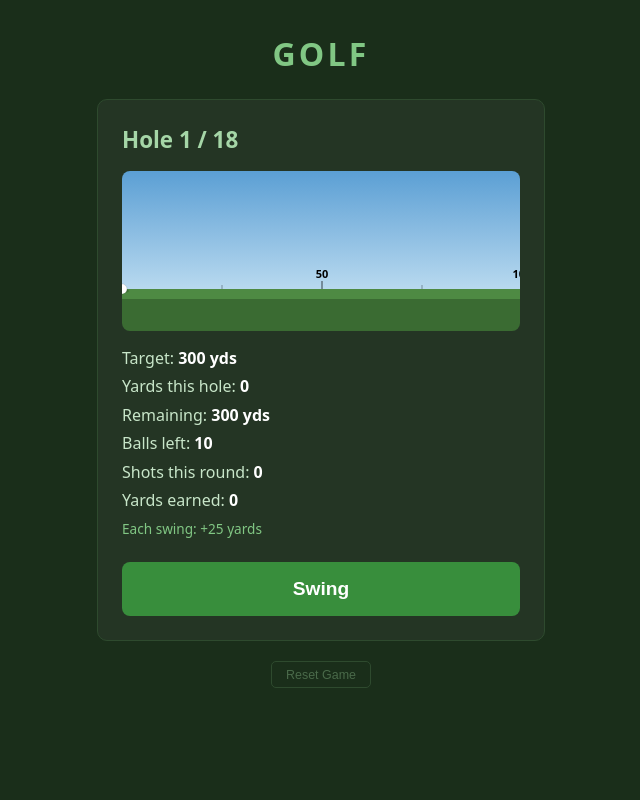
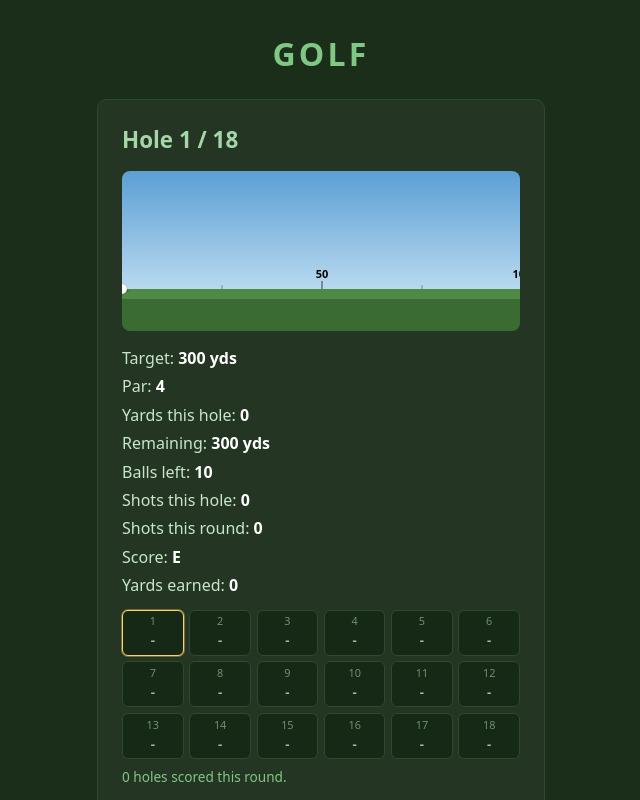
Before and after one commit to CollePatt/golf, a React (Vite) app: page / in a window 1280 px wide. Shown: the top 800 px of the page, without its empty margins (319-959 px from the left). Built offline with nearby package versions, Linux system fonts and the light colour scheme.

Commit message:
Add scorecard and best round tracking

```diff
--- a/src/App.css
+++ b/src/App.css
@@ -73,6 +73,53 @@ h3 {
   font-size: 0.85rem;
   color: #81c784;
   margin: 0.5rem 0 1rem;
+}
+
+.scorecard-grid {
+  display: grid;
+  grid-template-columns: repeat(6, 1fr);
+  gap: 0.35rem;
+  margin: 0.85rem 0 0.35rem;
+}
+
+.scorecard-cell {
+  min-height: 42px;
+  padding: 0.35rem;
+  border: 1px solid #2e4a2e;
+  border-radius: 6px;
+  background: #162816;
+  color: #6f916f;
+  text-align: center;
+}
+
+.scorecard-cell span,
+.scorecard-cell strong {
+  display: block;
+}
+
+.scorecard-cell span {
+  font-size: 0.68rem;
+  line-height: 1;
+}
+
+.scorecard-cell strong {
+  margin-top: 0.25rem;
+  color: #9fbd9f;
+  font-size: 0.82rem;
+}
+
+.scorecard-cell.complete {
+  border-color: #4f7d4f;
+  color: #a5d6a7;
+}
+
+.scorecard-cell.complete strong {
+  color: #ffffff;
+}
+
+.scorecard-cell.current {
+  border-color: #ffd166;
+  box-shadow: 0 0 0 1px rgba(255, 209, 102, 0.35);
 }
 
 /* Swing button */
--- a/src/App.jsx
+++ b/src/App.jsx
@@ -1,5 +1,13 @@
 import { useState, useEffect } from 'react';
-import { createInitialState, yardsForHole, HOLES_PER_ROUND } from './logic/gameState.js';
+import {
+  createInitialState,
+  createScorecard,
+  yardsForHole,
+  HOLES_PER_ROUND,
+  recordHoleScore,
+  summarizeCompletedRound,
+  isBetterCompletedRound,
+} from './logic/gameState.js';
 import { getYardsPerSwing, getStartingBalls } from './logic/swingLogic.js';
 import { allocateToUpgrade } from './logic/upgradeLogic.js';
 import { saveGame, loadGame, clearSave } from './logic/storage.js';
@@ -19,33 +27,49 @@ export default function App() {
       const yards = getYardsPerSwing(s.upgrades);
       const newYardsThisHole = s.yardsThisHole + yards;
       const newBalls = s.ballsLeft - 1;
+      const newHoleShots = s.currentHoleShots + 1;
       const newTotalShots = s.totalShots + 1;
       const newTotalYards = s.totalYardsThisRound + yards;
 
       const holeCleared = newYardsThisHole >= s.targetDistance;
       const lastHole = s.hole >= HOLES_PER_ROUND;
+      const nextScorecard = holeCleared
+        ? recordHoleScore(s.scorecard, s.hole, newHoleShots)
+        : s.scorecard;
 
       // Round ends: completed all 18 holes, or ran out of balls.
       if (holeCleared && lastHole) {
+        const completedRound = summarizeCompletedRound(nextScorecard, newTotalShots, newTotalYards);
         return {
           ...s,
           yardsThisHole: newYardsThisHole,
+          currentHoleShots: newHoleShots,
           ballsLeft: newBalls,
           totalShots: newTotalShots,
           totalYardsThisRound: newTotalYards,
+          scorecard: nextScorecard,
+          roundsCompleted: s.roundsCompleted + 1,
+          bestCompletedRound: isBetterCompletedRound(completedRound, s.bestCompletedRound)
+            ? completedRound
+            : s.bestCompletedRound,
           phase: 'upgrade',
           roundResult: 'complete',
           yardsToAllocate: newTotalYards,
         };
       }
 
-      if (newBalls <= 0 && !holeCleared) {
+      if (newBalls <= 0) {
+        const reachedHole = holeCleared ? Math.min(HOLES_PER_ROUND, s.hole + 1) : s.hole;
         return {
           ...s,
-          yardsThisHole: newYardsThisHole,
+          hole: reachedHole,
+          targetDistance: yardsForHole(reachedHole),
+          yardsThisHole: holeCleared ? 0 : newYardsThisHole,
+          currentHoleShots: holeCleared ? 0 : newHoleShots,
           ballsLeft: 0,
           totalShots: newTotalShots,
           totalYardsThisRound: newTotalYards,
+          scorecard: nextScorecard,
           phase: 'upgrade',
           roundResult: 'outOfBalls',
           yardsToAllocate: newTotalYards,
@@ -60,9 +84,11 @@ export default function App() {
           hole: nextHole,
           targetDistance: yardsForHole(nextHole),
           yardsThisHole: 0,
+          currentHoleShots: 0,
           ballsLeft: newBalls,
           totalShots: newTotalShots,
           totalYardsThisRound: newTotalYards,
+          scorecard: nextScorecard,
         };
       }
 
@@ -70,6 +96,7 @@ export default function App() {
       return {
         ...s,
         yardsThisHole: newYardsThisHole,
+        currentHoleShots: newHoleShots,
         ballsLeft: newBalls,
         totalShots: newTotalShots,
         totalYardsThisRound: newTotalYards,
@@ -97,10 +124,12 @@ export default function App() {
       hole: 1,
       targetDistance: yardsForHole(1),
       yardsThisHole: 0,
+      currentHoleShots: 0,
       ballsLeft: getStartingBalls(s.upgrades),
       totalShots: 0,
       totalYardsThisRound: 0,
       yardsToAllocate: 0,
+      scorecard: createScorecard(),
       roundResult: null,
     }));
   }
--- a/src/components/HoleScreen.jsx
+++ b/src/components/HoleScreen.jsx
@@ -1,9 +1,26 @@
 import GolfHoleCanvas from './GolfHoleCanvas.jsx'
-import { HOLES_PER_ROUND } from '../logic/gameState.js';
+import {
+  HOLES_PER_ROUND,
+  formatScoreToPar,
+  getCompletedHoles,
+  getScoreToPar,
+  parForHole,
+} from '../logic/gameState.js';
 
 export default function HoleScreen({ state, onSwing, yardsPerSwing }) {
-  const { hole, targetDistance, yardsThisHole, ballsLeft, totalShots, totalYardsThisRound } = state;
+  const {
+    hole,
+    targetDistance,
+    yardsThisHole,
+    currentHoleShots,
+    ballsLeft,
+    totalShots,
+    totalYardsThisRound,
+    scorecard,
+  } = state;
   const remaining = Math.max(0, targetDistance - yardsThisHole);
+  const completedHoles = getCompletedHoles(scorecard);
+  const scoreToPar = getScoreToPar(scorecard);
 
   return (
     <div className="screen">
@@ -11,12 +28,31 @@ export default function HoleScreen({ state, onSwing, yardsPerSwing }) {
       <GolfHoleCanvas yardsThisRun={yardsThisHole} targetDistance={targetDistance} />
       <div className="stats">
         <p className="stat">Target: <strong>{targetDistance} yds</strong></p>
+        <p className="stat">Par: <strong>{parForHole(hole)}</strong></p>
         <p className="stat">Yards this hole: <strong>{yardsThisHole}</strong></p>
         <p className="stat">Remaining: <strong>{remaining} yds</strong></p>
         <p className="stat">Balls left: <strong>{ballsLeft}</strong></p>
+        <p className="stat">Shots this hole: <strong>{currentHoleShots}</strong></p>
         <p className="stat">Shots this round: <strong>{totalShots}</strong></p>
+        <p className="stat">Score: <strong>{formatScoreToPar(scoreToPar)}</strong></p>
         <p className="stat">Yards earned: <strong>{totalYardsThisRound}</strong></p>
       </div>
+      <div className="scorecard-grid" aria-label="Round scorecard">
+        {scorecard.map(entry => {
+          const isCurrent = entry.hole === hole;
+          const isComplete = Number.isFinite(entry.shots);
+          return (
+            <div
+              key={entry.hole}
+              className={`scorecard-cell ${isCurrent ? 'current' : ''} ${isComplete ? 'complete' : ''}`}
+            >
+              <span>{entry.hole}</span>
+              <strong>{isComplete ? formatScoreToPar(entry.scoreToPar) : '-'}</strong>
+            </div>
+          );
+        })}
+      </div>
+      <p className="hint">{completedHoles.length} holes scored this round.</p>
       <p className="hint">Each swing: +{yardsPerSwing} yards</p>
       <button className="swing-btn" onClick={onSwing}>
         Swing
--- a/src/components/UpgradeScreen.jsx
+++ b/src/components/UpgradeScreen.jsx
@@ -1,19 +1,41 @@
 import { UPGRADES } from '../data/upgrades.js';
+import { formatScoreToPar, getCompletedHoles, getScoreToPar } from '../logic/gameState.js';
 import UpgradeBar from './UpgradeBar.jsx';
 
 export default function UpgradeScreen({ state, onAllocate, onStartNextRound }) {
-  const { roundResult, hole, totalShots, totalYardsThisRound, yardsToAllocate, upgrades } = state;
+  const {
+    roundResult,
+    hole,
+    totalShots,
+    totalYardsThisRound,
+    yardsToAllocate,
+    upgrades,
+    scorecard,
+    bestCompletedRound,
+  } = state;
 
   const heading = roundResult === 'complete' ? 'Round Complete!' : 'Out of Balls';
   const subheading = roundResult === 'complete'
     ? `All 18 holes in ${totalShots} shots.`
     : `Reached hole ${hole} in ${totalShots} shots.`;
+  const completedHoles = getCompletedHoles(scorecard);
+  const scoreToPar = getScoreToPar(scorecard);
 
   return (
     <div className="screen">
       <h2>{heading}</h2>
       <p className="hint">{subheading}</p>
       <div className="stats">
+        <p className="stat">Holes scored: <strong>{completedHoles.length}</strong></p>
+        <p className="stat">Score to par: <strong>{formatScoreToPar(scoreToPar)}</strong></p>
+        <p className="stat">
+          Best completed round:{' '}
+          <strong>
+            {bestCompletedRound
+              ? `${formatScoreToPar(bestCompletedRound.scoreToPar)} (${bestCompletedRound.shots} shots)`
+              : 'None yet'}
+          </strong>
+        </p>
         <p className="stat">Yards earned this round: <strong>{totalYardsThisRound}</strong></p>
         <p className="stat">Yards to spend: <strong>{yardsToAllocate}</strong></p>
       </div>
--- a/src/logic/gameState.js
+++ b/src/logic/gameState.js
@@ -1,6 +1,6 @@
 import { UPGRADES } from '../data/upgrades.js';
 
-export const SAVE_VERSION = 2;
+export const SAVE_VERSION = 3;
 
 export const BASE_YARDS_PER_SWING = 25;
 export const BASE_STARTING_BALLS = 10;
@@ -11,12 +11,33 @@ export function yardsForHole(hole) {
   return 300 + (hole - 1) * 50;
 }
 
+export function parForHole(hole) {
+  const yards = yardsForHole(hole);
+  if (yards < 400) return 4;
+  if (yards < 600) return 5;
+  if (yards < 850) return 6;
+  return 7;
+}
+
 function buildInitialUpgrades() {
   const upgrades = {};
   for (const u of UPGRADES) {
     upgrades[u.id] = { level: 0, progress: 0 };
   }
   return upgrades;
+}
+
+export function createScorecard() {
+  return Array.from({ length: HOLES_PER_ROUND }, (_, index) => {
+    const hole = index + 1;
+    return {
+      hole,
+      targetDistance: yardsForHole(hole),
+      par: parForHole(hole),
+      shots: null,
+      scoreToPar: null,
+    };
+  });
 }
 
 export function createInitialState() {
@@ -26,11 +47,104 @@ export function createInitialState() {
     hole: 1,
     targetDistance: yardsForHole(1),
     yardsThisHole: 0,              // resets each hole
+    currentHoleShots: 0,
     ballsLeft: BASE_STARTING_BALLS,
     totalShots: 0,                 // shots taken this round (for prestige later)
     totalYardsThisRound: 0,        // sum of yards hit this round (upgrade currency)
     yardsToAllocate: 0,            // yards available to spend in upgrade phase
     upgrades: buildInitialUpgrades(),
+    scorecard: createScorecard(),
+    roundsCompleted: 0,
+    bestCompletedRound: null,
     roundResult: null,             // 'complete' (all 18) | 'outOfBalls' | null
   };
 }
+
+function normalizeUpgradeState(upgrades = {}) {
+  const initial = buildInitialUpgrades();
+  for (const upgrade of UPGRADES) {
+    initial[upgrade.id] = {
+      ...initial[upgrade.id],
+      ...(upgrades[upgrade.id] || {}),
+    };
+  }
+  return initial;
+}
+
+function normalizeScorecard(scorecard) {
+  const initial = createScorecard();
+  if (!Array.isArray(scorecard)) return initial;
+
+  return initial.map((entry, index) => {
+    const saved = scorecard[index] || {};
+    const shots = Number.isFinite(saved.shots) ? saved.shots : null;
+    return {
+      ...entry,
+      shots,
+      scoreToPar: shots === null ? null : shots - entry.par,
+    };
+  });
+}
+
+export function normalizeState(state) {
+  const initial = createInitialState();
+  const normalizedHole = Math.min(
+    HOLES_PER_ROUND,
+    Math.max(1, Number.isFinite(state?.hole) ? state.hole : initial.hole)
+  );
+
+  return {
+    ...initial,
+    ...state,
+    version: SAVE_VERSION,
+    hole: normalizedHole,
+    targetDistance: Number.isFinite(state?.targetDistance)
+      ? state.targetDistance
+      : yardsForHole(normalizedHole),
+    currentHoleShots: Number.isFinite(state?.currentHoleShots) ? state.currentHoleShots : 0,
+    upgrades: normalizeUpgradeState(state?.upgrades),
+    scorecard: normalizeScorecard(state?.scorecard),
+    roundsCompleted: Number.isFinite(state?.roundsCompleted) ? state.roundsCompleted : 0,
+    bestCompletedRound: state?.bestCompletedRound || null,
+  };
+}
+
+export function recordHoleScore(scorecard, hole, shots) {
+  return normalizeScorecard(scorecard).map(entry => {
+    if (entry.hole !== hole) return entry;
+    return {
+      ...entry,
+      shots,
+      scoreToPar: shots - entry.par,
+    };
+  });
+}
+
+export function getCompletedHoles(scorecard = []) {
+  return scorecard.filter(entry => Number.isFinite(entry.shots));
+}
+
+export function getScoreToPar(scorecard = []) {
+  return getCompletedHoles(scorecard).reduce((total, entry) => total + entry.scoreToPar, 0);
+}
+
+export function formatScoreToPar(scoreToPar) {
+  if (scoreToPar === 0) return 'E';
+  return scoreToPar > 0 ? `+${scoreToPar}` : `${scoreToPar}`;
+}
+
+export function summarizeCompletedRound(scorecard, totalShots, totalYards) {
+  return {
+    shots: totalShots,
+    scoreToPar: getScoreToPar(scorecard),
+    totalYards,
+  };
+}
+
+export function isBetterCompletedRound(candidate, best) {
+  if (!best) return true;
+  if (candidate.scoreToPar !== best.scoreToPar) {
+    return candidate.scoreToPar < best.scoreToPar;
+  }
+  return candidate.shots < best.shots;
+}
```
Also changed, not shown: src/logic/storage.js (+4 -4 lines).
